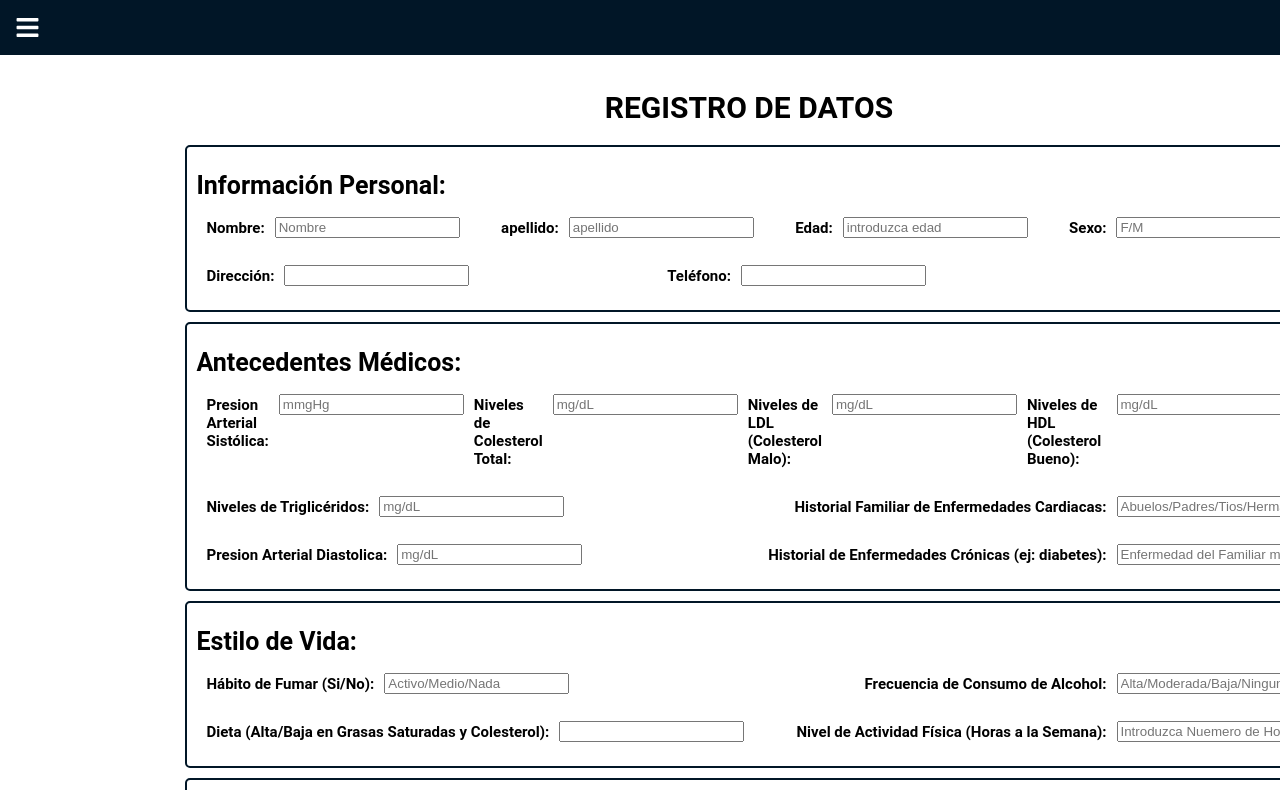
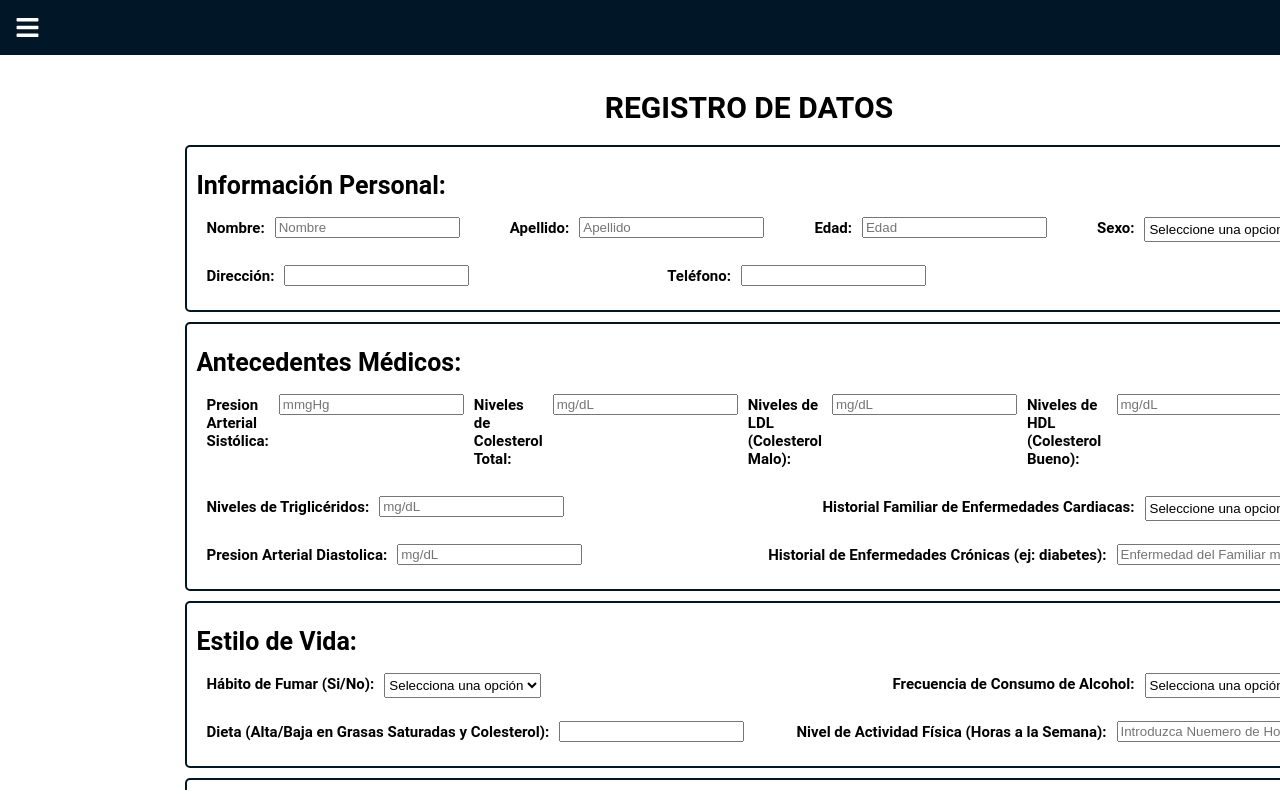
Before and after one commit to RonnyMeza03/Doclinapp-PA-IV, a React (Create React App) app in the folder client/: page /usuarios in a window 1280 px wide. Shown: the top 800 px of the page. Built offline with nearby package versions, Linux system fonts and the light colour scheme.

Commit message:
Formulario y dialogo terminado

```diff
--- a/client/src/componentes/css/informes.css
+++ b/client/src/componentes/css/informes.css
@@ -27,9 +27,29 @@ body{
         font-size: 20px;
     }
 
-    .label-small {
-        font-size: 14px;
-      }
+    .filtro {
+
+        h4 {
+            font-size: 25px;
+            margin: 0;
+            margin-left: 20px;
+        }
+
+        label {
+            margin-left: 20px;
+            font-size: 15px;
+        }
+
+        input {
+            margin-left: 10px;
+            padding: 5px;
+        }
+
+        select {
+            margin-left: 10px;
+            padding: 5px;
+        }
+    }
 
 }
 
@@ -49,6 +69,7 @@ body{
         display: block;
         margin: 0;
     }
+
 }
 
 .info-people li b{
@@ -86,5 +107,46 @@ body{
         padding: 10px;
         margin-bottom: 10px;
         border-radius: 5px;
+        cursor: pointer;
+    }
+
+    .statics {
+        b {
+            font-size: 15px;
+        }
+    }
+
+    .info {
+        position: absolute;
+        margin-top: 8px;
+        right: 100px;
+        background-color: #011627;
+        color: white;
+        padding: 7px;
+        width: 60px;
+        border-radius: 10px;
+        cursor: pointer;
+    }
+
+    .info:hover {
+        background-color: #02325a;
+    }
+
+    .cerrar {
+        border-radius: 200px;
+        height: 30px;
+        width: 30px;
+        margin-top: 50px;
+        margin-right: 50px;
+        background-color: red;
+        font-size: 20px;
+        color: white;
+        border: none;
+        cursor: pointer;
+    }
+
+    .name {
+        display: flex;
+        justify-content: space-between;
     }
 }
--- /dev/null
+++ b/client/src/componentes/css/inicio.css
@@ -0,0 +1,33 @@
+.inicio-container {
+    position: absolute;
+    margin: 0 10px 0 220px;
+    top: 70px;
+    width: 1100px;
+    height: 90%;
+    padding-left: 8px;
+    resize: vertical;
+    overflow-y: auto;
+
+    h2 {
+        font-size: 35px;
+        margin-bottom: 0;
+    }
+
+    i {
+        right: 30px;
+        font-size: 20px;
+        display: block;
+        text-align: end;
+        margin: 20px 50px 15px 0;
+    }
+
+    p {
+        font-size: 17px;
+    }
+}
+
+.nota {
+    border: 2px solid #011627;
+    border-radius: 10px;
+    padding-left: 20px;
+}
--- a/client/src/componentes/css/usuarios.css
+++ b/client/src/componentes/css/usuarios.css
@@ -1,58 +1,3 @@
-.usuario-container {
- position: absolute;
- margin: 0 10px 0 220px;
- top: 70px;
- width: 1129px;
- height: 90%;
- padding-left: 8px;
- resize: vertical;
- overflow-y: auto;
-
- h1 {
-     font-size: 30px;
-     text-align: center;
- }
-
- p {
-     font-size: 20px;
- }
-
- h2 {
-     font-size: 40px;
- }
-
- b {
-     font-size: 25px;
- }
-
- p {
-     display: block;
-     font-size: 15px;
- }
-
- .input {
-  display: flex;
- }
-
- input {
-  margin-top: 13px;
-  margin-left: 10px;
-  height: 15px;
- }
-
- .separation {
-     display: flex;
-     justify-content: space-between;
- }
-
- .border {
-     border: 2px solid #011627;
-     padding: 10px;
-     margin-bottom: 10px;
-     border-radius: 5px;
- }
-}
-
 .usuario-container {
     position: absolute;
     margin: 0 10px 0 220px;
@@ -95,6 +40,12 @@
      height: 15px;
     }
 
+    select {
+       margin-top: 13px;
+       margin-left: 10px;
+       height: 25px;
+    }
+
     .separation {
         display: flex;
         justify-content: space-between;
@@ -106,5 +57,4 @@
         margin-bottom: 10px;
         border-radius: 5px;
     }
-
    }
--- a/client/src/componentes/paginas/Informes.js
+++ b/client/src/componentes/paginas/Informes.js
@@ -86,21 +86,41 @@ const Informes = () => {
   return (
     <div className='informes-container'>
       <h1>Informes</h1>
-      <label htmlFor="busqueda" className='label-small'>Buscar por nombre:</label>
-      <input id="busqueda" type="text" value={busqueda} onChange={(e) => setBusqueda(e.target.value)}/>
+      <div className="filtro">
+        <h4>Filtrador</h4>
+        <label htmlFor='busqueda' className='label-small'>
+          Buscar por nombre:
+        </label>
+        <input
+          id='busqueda'
+          type='text'
+          value={busqueda}
+          onChange={(e) => setBusqueda(e.target.value)}
+        />
 
-      <label htmlFor="ordenEdad" className='label-small'> Ordenar por edad:</label>
-      <select id="ordenEdad" value={ordenEdad} onChange={(e) => setOrdenEdad(e.target.value)}>
-        <option value="ascendente">Ascendente</option>
-        <option value="descendente">Descendente</option>
-      </select>
+        <label htmlFor='ordenEdad' className='label-small'>
+          {' '}
+          Ordenar por edad:
+        </label>
+        <select
+          id='ordenEdad'
+          value={ordenEdad}
+          onChange={(e) => setOrdenEdad(e.target.value)}
+        >
+          <option value='ascendente'>Ascendente</option>
+          <option value='descendente'>Descendente</option>
+        </select>
 
-      <label htmlFor="sexo" className='label-small'> Filtrar por sexo:</label>
-      <select id="sexo" value={sexo} onChange={(e) => setSexo(e.target.value)}>
-        <option value="todos">Todos</option>
-        <option value="masculino">Masculino</option>
-        <option value="femenino">Femenino</option>
-      </select>
+        <label htmlFor='sexo' className='label-small'>
+          {' '}
+          Filtrar por sexo:
+        </label>
+        <select id='sexo' value={sexo} onChange={(e) => setSexo(e.target.value)}>
+          <option value='todos'>Todos</option>
+          <option value='masculino'>Masculino</option>
+          <option value='femenino'>Femenino</option>
+        </select>
+      </div>
       {mostrarLista && (
         <ul>
         {filtrarPorSexo(ordenarPorEdad(filtrarPorNombre())).map((usuario) => (
--- a/client/src/componentes/paginas/Inicio.js
+++ b/client/src/componentes/paginas/Inicio.js
@@ -1,9 +1,13 @@
+import '../css/inicio.css'
+
 const Inicio = () => {
     return (
-      <div>
-        <h2>Notas de la versión 0.1 de doclinapp.</h2>
-        <p>Fecha: 27/04/2024.</p>
-        <p>En esta actualización se ha conectado al backend la aplicación. Ahora se podrán ver los usuarios guardados en la base de datos desde la página Informes, así como también se podrán acceder a los detalles de cada individuo guardado en la base de datos. El siguiente trabajo es terminar el formulario y alterar la tabla de la base de datos para poder cargar todos los atributos de la base de datos.</p>
+      <div className="inicio-container">
+        <div className="nota">
+          <h2>Notas de la Versión 0.1 de Doclinapp.</h2>
+          <p>En esta actualización se ha conectado al backend la aplicación. Ahora se podrán ver los usuarios guardados en la base de datos desde la página Informes, así como también se podrán acceder a los detalles de cada individuo guardado en la base de datos. El siguiente trabajo es terminar el formulario y alterar la tabla de la base de datos para poder cargar todos los atributos de la base de datos.</p>
+          <i>Fecha: 27/04/2024</i>
+        </div>
       </div>
     );
   };
--- a/client/src/componentes/paginas/Usuarios.js
+++ b/client/src/componentes/paginas/Usuarios.js
@@ -22,7 +22,7 @@ const Usuarios = () => {
           ldl:"",
           hdl:"",
           trigriceridos: "",
-          familiares: "",
+          familiares:"",
           enfermedades: "",
           fumar:"",
           alcohol:"",
@@ -33,6 +33,7 @@ const Usuarios = () => {
           colesterol:"",
           diastolica:"",
           altura: ""
+
         }}
         onSubmit={async (values, actions) => {
           console.log(values);
@@ -67,13 +68,13 @@ const Usuarios = () => {
 
                 <div className="input">
                   <p>
-                    <strong>apellido:</strong>
+                    <strong>Apellido:</strong>
                   </p>
                   <input
                     type="text"
                     id="apellido"
                     name="apellido"
-                    placeholder="apellido"
+                    placeholder="Apellido"
                     onChange={handleChange}
                     value={values.apellido}
                   />
@@ -87,7 +88,7 @@ const Usuarios = () => {
                     type="number"
                     id="edad"
                     name="edad"
-                    placeholder="introduzca edad"
+                    placeholder="Edad"
                     onChange={handleChange}
                     value={values.edad}
                      />
@@ -97,14 +98,11 @@ const Usuarios = () => {
                   <p>
                     <strong>Sexo:</strong>
                   </p>
-                  <input
-                    type="text"
-                    id="sexo"
-                    name="sexo"
-                    placeholder="F/M"
-                    onChange={handleChange}
-                    value={values.sexo}
-                  />
+                  <select name="sexo" id="sexo" onChange={handleChange} value={values.sexo} required>
+                    <option value="" disabled selected hidden>Seleccione una opcion</option>
+                    <option value="masculino">M</option>
+                    <option value="femenino">F</option>
+                  </select>
                 </div>
               </div>
 
@@ -204,16 +202,15 @@ const Usuarios = () => {
                   <p>
                     <strong>
                       Historial Familiar de Enfermedades Cardiacas:
-                    </strong>{" "}
+                    </strong>
                   </p>
-                  <input
-                    type="text"
-                    id="familiares"
-                    name="familiares"
-                    placeholder="Abuelos/Padres/Tios/Hermanos"
-                    onChange={handleChange}
-                    value={values.familiares}
-                  />
+                  <select name="familiares" id="familiares" onChange={handleChange} value={values.familiares}  required>
+                    <option value="" disabled selected hidden>Seleccione una opcion</option>
+                    <option value="Abuelos">Abuelos</option>
+                    <option value="Padres">Padres</option>
+                    <option value="Tios">Tios</option>
+                    <option value="Hermanos">Hermanos</option>
+                  </select>
                 </div>
               </div>
 
@@ -257,28 +254,25 @@ const Usuarios = () => {
                   <p>
                     <strong>Hábito de Fumar (Si/No):</strong>{" "}
                   </p>
-                  <input
-                    type="text"
-                    id="fumar"
-                    name="fumar"
-                    placeholder="Activo/Medio/Nada"
-                    onChange={handleChange}
-                    value={values.fumar}
-                  />
+                  <select name="fumar" id="fumar" onChange={handleChange} value={values.fumar} required>
+                    <option value="" disabled selected hidden>Selecciona una opción</option>
+                    <option value="Activo">Activo</option>
+                    <option value="Medio">Medio</option>
+                    <option value="Nada">Nada</option>
+                  </select>
                 </div>
 
                 <div className="input">
                   <p>
                     <strong>Frecuencia de Consumo de Alcohol:</strong>{" "}
                   </p>
-                  <input
-                    type="text"
-                    id="alcohol"
-                    name="alcohol"
-                    placeholder="Alta/Moderada/Baja/Ninguna"
-                    onChange={handleChange}
-                    value={values.alcohol}
-                  />
+                  <select name="alcohol" id="alcohol"  onChange={handleChange} value={values.alcohol} required>
+                    <option value="" disabled selected hidden>Selecciona una opción</option>
+                    <option value="Ninguna">Ninguna</option>
+                    <option value="Baja">Baja</option>
+                    <option value="Moderada">Moderada</option>
+                    <option value="Alta">Alta</option>
+                  </select>
                 </div>
               </div>
 
@@ -355,7 +349,7 @@ const Usuarios = () => {
                   <input
                     type="number"
                     id="altura"
-                    name="alura"
+                    name="altura"
                     placeholder="cm"
                     onChange={handleChange}
                     value={values.altura}
```
Also changed, not shown: client/src/componentes/paginas/function-informes/Dialogo.js (+64 -34 lines), 1 other file (tests, documents, lock files or other folders).
